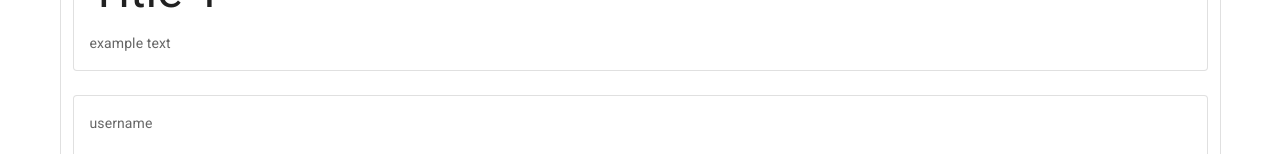
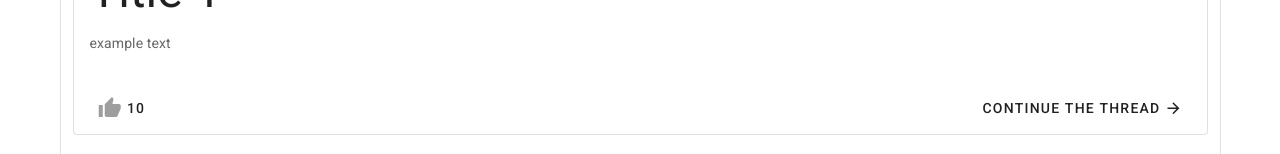
Before and after one commit to GigaCatZ/Frontend, a Vue app in the folder frontend_vue/: page / in a window 1280 px wide. Shown: the part 798-952 px from the top of the page. Built offline with nearby package versions, Linux system fonts and the light colour scheme.

Commit message:
Add likes and 'continue the thread' buttons

```diff
--- a/frontend_vue/src/components/Home.vue
+++ b/frontend_vue/src/components/Home.vue
@@ -12,10 +12,10 @@
           elevation="2"
           height="280px"
         >
-          <v-carousel-item v-for="item in announcements" :key="item">
+          <v-carousel-item v-for="a in announcements" :key="a.title">
             <v-card outlined height="280px">
-              <v-img :src="item.src" aspect-ratio="16/9" height="200"></v-img>
-              <v-card-title v-text="item.title"></v-card-title>
+              <v-img :src="a.src" aspect-ratio="16/9" height="200"></v-img>
+              <v-card-title v-text="a.title"></v-card-title>
             </v-card>
           </v-carousel-item>
         </v-carousel>
@@ -50,9 +50,9 @@
       <v-card-title class="text-h4">Popular Tags</v-card-title>
       <div class="text-center">
         <v-chip
-          v-for="item in popularTags"
-          :key="item"
-          v-text="item"
+          v-for="tag in popularTags"
+          :key="tag"
+          v-text="tag"
           class="ma-2"
         ></v-chip>
       </div>
@@ -73,18 +73,27 @@
               single-line
               outlined
               full-width
-              any
             ></v-select>
           </v-col>
           <v-col><h2>Threads</h2></v-col>
         </v-row>
 
-        <v-row align="center" v-for="item in threads" :key="item">
+        <v-row align="center" v-for="t in threads" :key="t.title">
           <v-col>
             <v-card outlined>
-              <v-card-subtitle v-text="item.user"></v-card-subtitle>
-              <v-card-title class="text-h3" v-text="item.title"></v-card-title>
-              <v-card-text v-text="item.text"></v-card-text>
+              <v-card-subtitle v-text="t.user"></v-card-subtitle>
+              <v-card-title class="text-h3" v-text="t.title"></v-card-title>
+              <v-card-text v-text="t.text"></v-card-text>
+              <v-card-actions>
+                <v-btn class="ml-2 mt-3" text>
+                  <v-icon class="mr-1" color="grey">mdi-thumb-up</v-icon>
+                  <span v-text="t.likes"></span>
+                </v-btn>
+                <v-spacer></v-spacer>
+                <v-btn class="ml-2 mt-3" text>
+                  Continue the thread<v-icon left> mdi-arrow-right </v-icon>
+                </v-btn>
+              </v-card-actions>
             </v-card>
           </v-col>
         </v-row>
@@ -125,11 +134,36 @@ export default {
       ordering: ["RECENT", "POPULAR"],
       order: "RECENT",
       threads: [
-        { title: "Title 1", text: "example text", user: "username" },
-        { title: "Title 2", text: "example text", user: "username" },
-        { title: "Title 3", text: "example text", user: "username" },
-        { title: "Title 4", text: "example text", user: "username" },
-        { title: "Title 5", text: "example text", user: "username" },
+        {
+          title: "Title 1",
+          text: "example text",
+          user: "username",
+          likes: "10",
+        },
+        {
+          title: "Title 2",
+          text: "example text",
+          user: "username",
+          likes: "10",
+        },
+        {
+          title: "Title 3",
+          text: "example text",
+          user: "username",
+          likes: "10",
+        },
+        {
+          title: "Title 4",
+          text: "example text",
+          user: "username",
+          likes: "10",
+        },
+        {
+          title: "Title 5",
+          text: "example text",
+          user: "username",
+          likes: "10",
+        },
       ],
     };
   },
```
